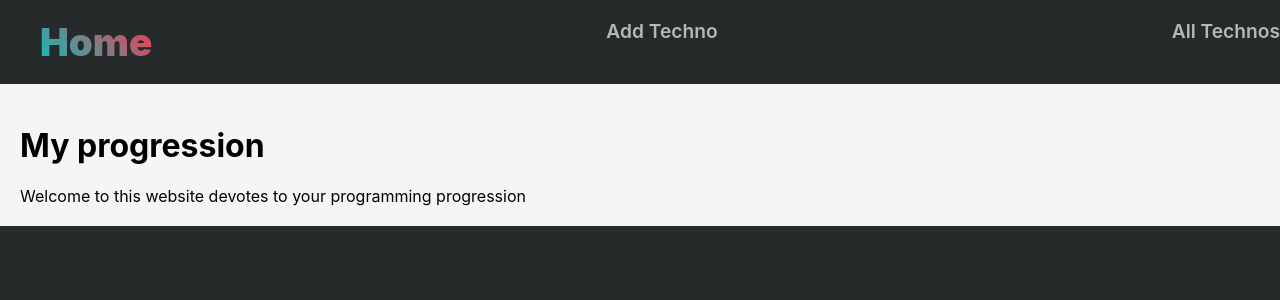
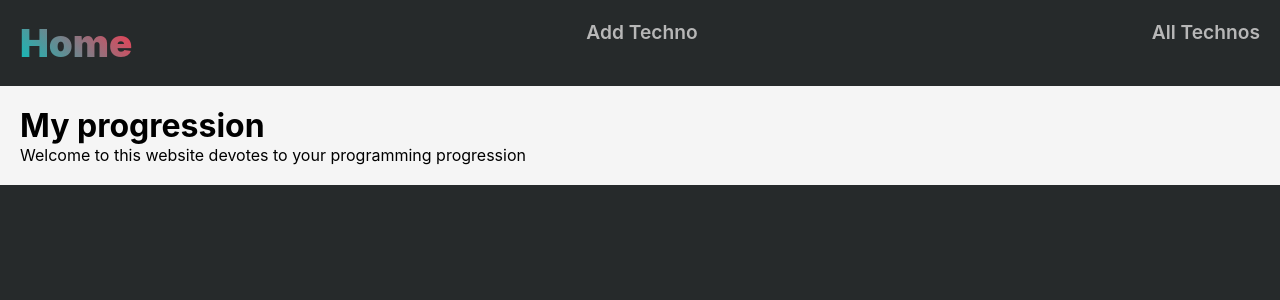
Before and after one commit to MaximeFont/react_techno_list, a React (Create React App) app in the folder my-techno-list/: page / in a window 1280 px wide. Shown: the top 300 px of the page. Built offline with nearby package versions, Linux system fonts and the light colour scheme.

Commit message:
little change meu and scrollbars

```diff
--- a/my-techno-list/src/css/app.css
+++ b/my-techno-list/src/css/app.css
@@ -4,6 +4,26 @@
 @import './technoList.css';
 @import './technoItem.css';
 
+* {
+    padding: 0;
+    margin: 0;
+}
+
 body {
     background: #262a2b;
 }
+
+::-webkit-scrollbar {
+    width: 7px;
+}
+
+::-webkit-scrollbar-thumb {
+    border-radius: 10px;
+    background: #959595;
+    border: 3px solid transparent;
+    background-clip: padding-box;
+}
+
+::-webkit-scrollbar-thumb:hover {
+    border: 0;
+}
--- a/my-techno-list/src/css/menu.css
+++ b/my-techno-list/src/css/menu.css
@@ -1,6 +1,6 @@
 .menu {
     font-size: 1.2em;
-
+    margin: 20px 20px;
 }
 
 ul {
@@ -20,7 +20,9 @@ a {
 }
 
 a:hover {
-    color: purple;
+    background: -webkit-linear-gradient(45deg, #0ABFBC, #FC354C);
+    -webkit-background-clip: text;
+    -webkit-text-fill-color: transparent;
 }
 
 .activeLink {
--- a/my-techno-list/src/css/technoAdd.css
+++ b/my-techno-list/src/css/technoAdd.css
@@ -192,16 +192,21 @@ textarea {
 
 /* style specifique chrome */
 textarea::-webkit-scrollbar {
-    width: 3px;
+    width: 7px;
 }
 
 textarea::-webkit-scrollbar-thumb {
     border-radius: 10px;
     background: #959595;
+    border: 3px solid transparent;
+    background-clip: padding-box;
+}
+
+textarea::-webkit-scrollbar-thumb:hover {
+    border: 0;
 }
 
 textarea::-webkit-scrollbar-track {
-    margin-right: 10px;
     margin-top: 10px;
     margin-bottom: 10px;
 }
```
Also changed, not shown: my-techno-list/src/App.css (deleted, +0 -38 lines).
